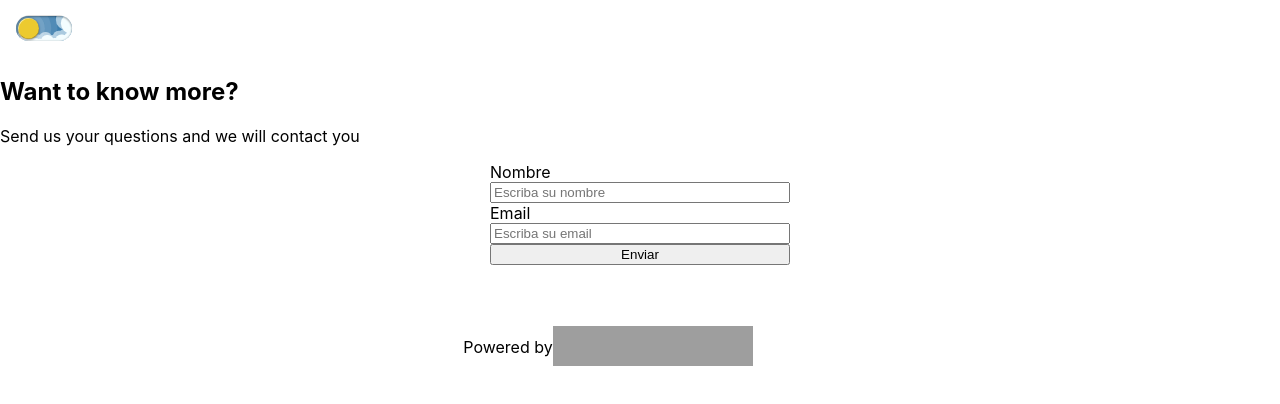
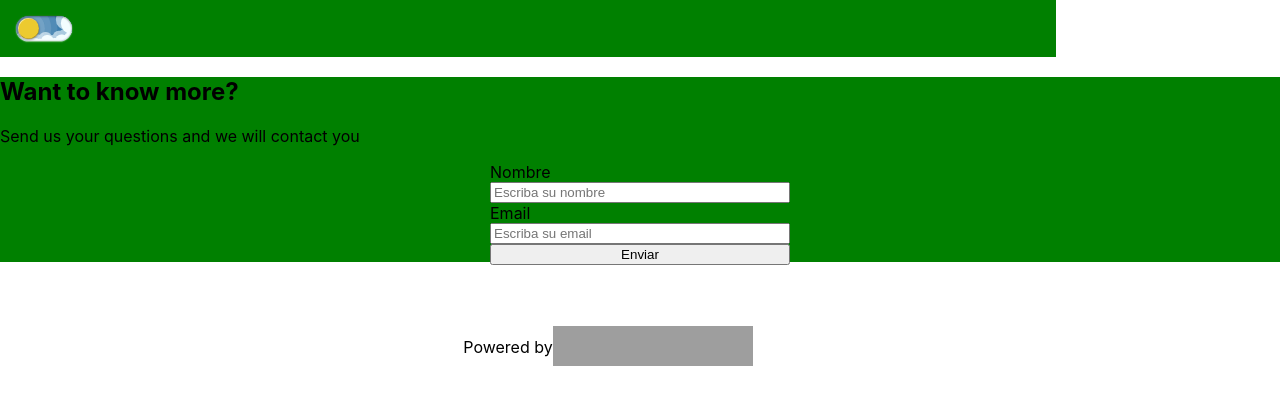
Before and after one commit to Belutiti/REACT-VITE, a React (Vite) app in the folder ctd-esp-fe3-final/: page /contacto in a window 1280 px wide. Shown: the top 404 px of the page. Built offline with nearby package versions, Linux system fonts and the light colour scheme; grey boxes are pictures that could not be loaded.

Commit message:
se declara el context para el theme y se agrega a los componentes

```diff
--- a/ctd-esp-fe3-final/src/App.jsx
+++ b/ctd-esp-fe3-final/src/App.jsx
@@ -5,9 +5,11 @@ import Contact from "./Routes/Contact";
 import Home from "./Routes/Home";
 import Detail from "./Routes/Detail";
 import Favs from "./Routes/Favs";
+import { ContextProvider } from "./Components/utils/global.context";
 
 function App() {
   return (
+    <ContextProvider>
       <div className="App">
         <Navbar />
         <Routes>
@@ -16,9 +18,9 @@ function App() {
           <Route path="/dentista/:id" element={<Detail />} />
           <Route path="/favs" element={<Favs />} />
         </Routes>
-
         <Footer />
       </div>
+    </ContextProvider>
   );
 }
 
--- a/ctd-esp-fe3-final/src/Components/Navbar/Navbar.jsx
+++ b/ctd-esp-fe3-final/src/Components/Navbar/Navbar.jsx
@@ -1,14 +1,12 @@
-import React from 'react'
+import React, { useContext } from 'react'
 import ThemeToggle from '../ThemeToggle/ThemeToggle'
-
-//Este componente debera ser estilado como "dark" o "light" dependiendo del theme del Context
+import { ContextGlobal } from '../utils/global.context'
 
 const Navbar = () => {
-
+const {theme}= useContext(ContextGlobal)
   return (
-    <nav>
+    <nav className={theme ? 'estiloClaro' : 'estiloOscuro'}>
       {/* Aqui deberan agregar los liks correspondientes a las rutas definidas */}
-      {/* Deberan implementar ademas la logica para cambiar de Theme con el button */}
       <ThemeToggle />
     </nav>
   )
--- a/ctd-esp-fe3-final/src/Components/ThemeToggle/ThemeToggle.jsx
+++ b/ctd-esp-fe3-final/src/Components/ThemeToggle/ThemeToggle.jsx
@@ -1,10 +1,12 @@
-import React from 'react'
+import React, { useContext } from 'react'
 import './ThemeToggle.css'
+import { ContextGlobal } from '../utils/global.context'
 
 const ThemeToggle = () => {
+    const {theme, setTheme}= useContext(ContextGlobal)
     return (
         <label class="theme-switch">
-            <input type="checkbox" class="theme-switch__checkbox" />
+            <input type="checkbox" class="theme-switch__checkbox" onChange={()=>setTheme(!theme)}/>
                 <div class="theme-switch__container">
                     <div class="theme-switch__clouds"></div>
                     <div class="theme-switch__stars-container">
--- a/ctd-esp-fe3-final/src/Components/utils/global.context.jsx
+++ b/ctd-esp-fe3-final/src/Components/utils/global.context.jsx
@@ -1,14 +1,18 @@
-import { createContext } from "react";
+import { createContext, useState } from "react";
 
 export const initialState = {theme: "", data: []}
 
 export const ContextGlobal = createContext(undefined);
 
 export const ContextProvider = ({ children }) => {
+  const [theme, setTheme]= useState(false)
   //Aqui deberan implementar la logica propia del Context, utilizando el hook useMemo
 
   return (
-    <ContextGlobal.Provider value={{}}>
+    <ContextGlobal.Provider value={{
+      theme: theme,
+      setTheme: setTheme
+      }}>
       {children}
     </ContextGlobal.Provider>
   );
--- a/ctd-esp-fe3-final/src/Routes/Contact.jsx
+++ b/ctd-esp-fe3-final/src/Routes/Contact.jsx
@@ -1,11 +1,11 @@
-import React from 'react'
+import React, { useContext } from 'react'
 import Form from '../Components/Form/Form'
-
-//Este componente debera ser estilado como "dark" o "light" dependiendo del theme del Context
+import { ContextGlobal } from '../Components/utils/global.context'
 
 const Contact = () => {
+  const {theme}= useContext(ContextGlobal)
   return (
-    <div>
+    <div className={theme ? 'estiloClaro' : 'estiloOscuro'}>
       <h2>Want to know more?</h2>
       <p>Send us your questions and we will contact you</p>
       <Form />
--- a/ctd-esp-fe3-final/src/Routes/Detail.jsx
+++ b/ctd-esp-fe3-final/src/Routes/Detail.jsx
@@ -1,14 +1,13 @@
-import React, { useEffect, useState } from 'react'
+import React, { useEffect, useState, useContext } from 'react'
 import { useParams } from 'react-router-dom'
 import axios from 'axios'
-
-
-//Este componente debera ser estilado como "dark" o "light" dependiendo del theme del Context
+import { ContextGlobal } from '../Components/utils/global.context'
 
 const Detail = () => {
   const {id}= useParams()
   const urlDinamico=`https://jsonplaceholder.typicode.com/users/${id}`
   const [dentistasId, setDentistasId]= useState({})
+  const {theme}=useContext(ContextGlobal)
 
   useEffect(()=>{
     const apiDentistaId=()=>{
@@ -20,13 +19,13 @@ const Detail = () => {
 
 
   return (
-    <>
+    <div className={theme ? 'estiloClaro' : 'estiloOscuro'}>
       <h1>Detail Dentist {id} </h1>
       <h2>Nombre: {dentistasId.name}</h2>
       <h3>Email: {dentistasId.email}</h3>
       <h3>Telefono: {dentistasId.phone}</h3>
       <h3>Sitio: {dentistasId.website}</h3>
-    </>
+    </div>
   )
 }
 
--- a/ctd-esp-fe3-final/src/Routes/Favs.jsx
+++ b/ctd-esp-fe3-final/src/Routes/Favs.jsx
@@ -1,18 +1,19 @@
 import React from "react";
 import Card from "../Components/Card/Card";
+import { ContextGlobal } from "../Components/utils/global.context";
 
 //Este componente debera ser estilado como "dark" o "light" dependiendo del theme del Context
 
 const Favs = () => {
-
+  const {theme}=useContext(ContextGlobal)
   return (
-    <>
+    <div className={theme ? 'estiloClaro' : 'estiloOscuro'}>
       <h1>Dentists Favs</h1>
       <div className="card-grid">
         {/* este componente debe consumir los destacados del localStorage */}
         {/* Deberan renderizar una Card por cada uno de ellos */}
       </div>
-    </>
+    </div>
   );
 };
 
--- a/ctd-esp-fe3-final/src/Routes/Home.jsx
+++ b/ctd-esp-fe3-final/src/Routes/Home.jsx
@@ -1,12 +1,13 @@
-import React, { useEffect, useState } from "react";
-import Card from "../Components/Card";
+import React, { useContext, useEffect, useState } from "react";
+import Card from "../Components/Card/Card";
 import axios from "axios";
 import { Link } from "react-router-dom"
-
+import { ContextGlobal } from "../Components/utils/global.context";
 
 //Este componente debera ser estilado como "dark" o "light" dependiendo del theme del Context
 
 const Home = () => {
+  const {theme}= useContext(ContextGlobal)
   const url = "https://jsonplaceholder.typicode.com/users";
   const [dentistas, setDentistas] = useState([]);
 
@@ -19,7 +20,7 @@ const Home = () => {
   }, []);
 
   return (
-    <main className="">
+    <main className={theme ? 'estiloClaro' : 'estiloOscuro'}>
       <h1>Home</h1>
       <div className="card-grid">
         {dentistas.map((dentista) => (
--- a/ctd-esp-fe3-final/src/index.css
+++ b/ctd-esp-fe3-final/src/index.css
@@ -120,3 +120,11 @@ tr:nth-child(even) {
 .dark > a {
   color: white;
 }
+
+.estiloClaro{
+  background-color: pink;
+}
+
+.estiloOscuro{
+  background-color: green;
+}
```
Also changed, not shown: ctd-esp-fe3-final/src/index.jsx (deleted, +0 -12 lines). Lines whose indentation alone changed are shown as unchanged.
